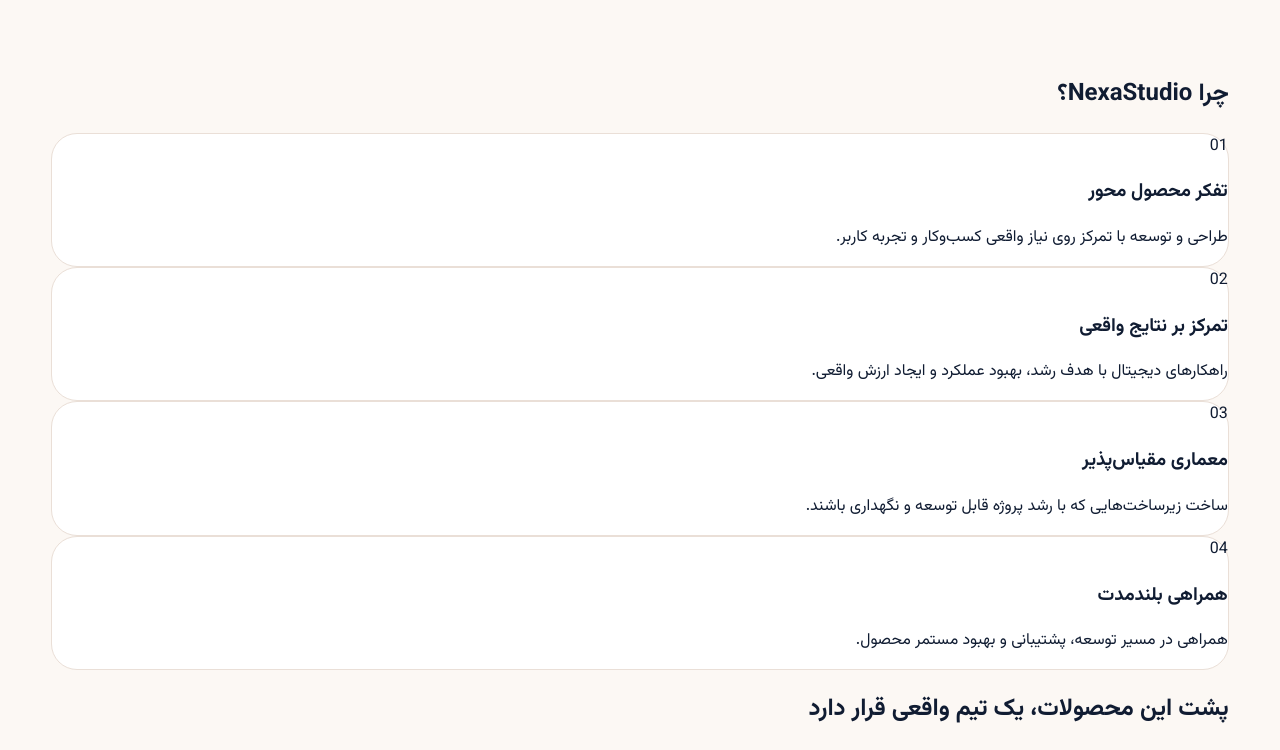
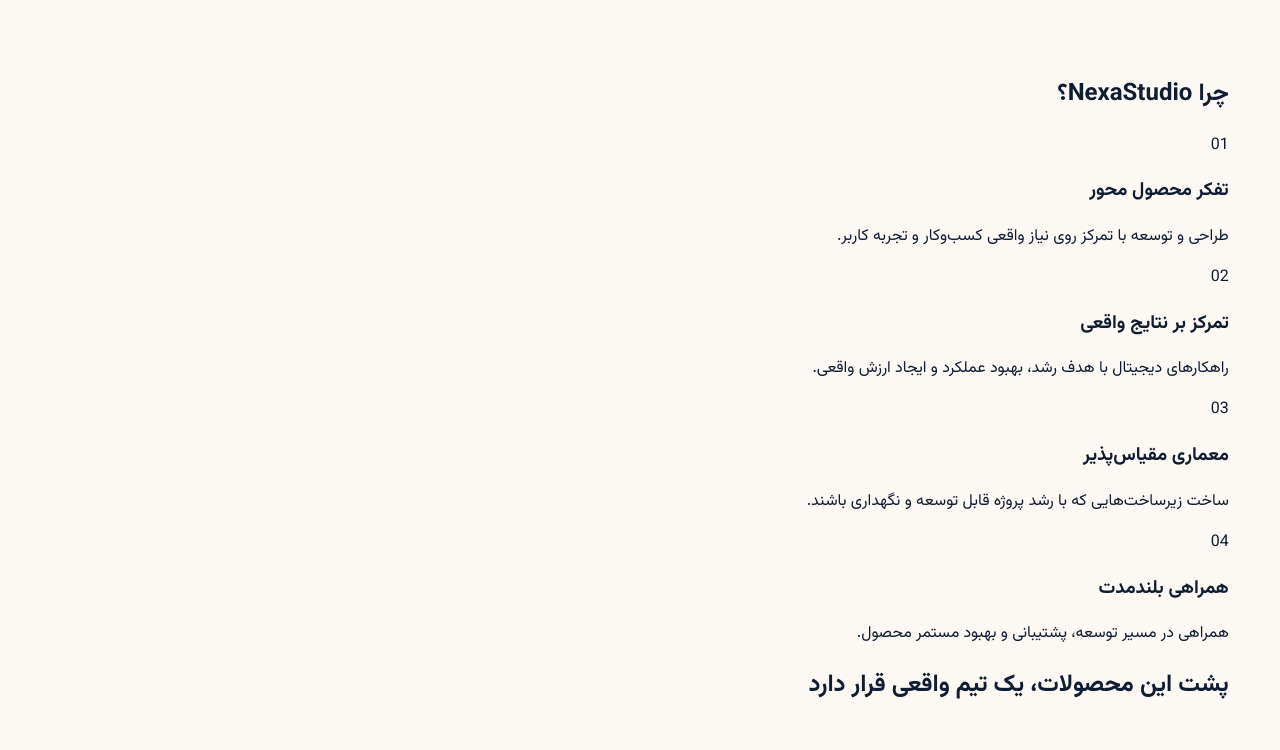
Before and after one commit to zohreksh/smartpilot, a Nuxt app: page / in a window 1280 px wide. Shown: the part 1420-2170 px from the top of the page. Built offline with nearby package versions, Linux system fonts and the light colour scheme.

Commit message:
Style floating services cards overlapping hero

```diff
--- a/assets/css/main.css
+++ b/assets/css/main.css
@@ -2,7 +2,7 @@
 :root{--bg:#fcf8f4;--surface:#fff;--text:#101c32;--muted:#697386;--accent:#b86b35;--line:#eadfd7;--shadow:0 18px 55px rgba(16,28,50,.08)}
 *{box-sizing:border-box}html{scroll-behavior:smooth}body{margin:0;direction:rtl;font-family:Vazirmatn,sans-serif;background:var(--bg);color:var(--text)}a{text-decoration:none;color:inherit}.container{width:min(1240px,92%);margin:auto}.landing-page{overflow:hidden}
 .site-header{position:sticky;top:0;z-index:50;background:rgba(252,248,244,.96);backdrop-filter:blur(14px);padding:14px 0;border-bottom:1px solid rgba(234,223,215,.7)}
-.header-inner{display:flex;align-items:center;justify-content:space-between;gap:32px}.brand-mark{display:flex;align-items:center;gap:10px}.brand-icon{width:34px;height:34px;background:linear-gradient(135deg,#101c32 50%,#b86b35 50%);display:block;clip-path:polygon(0 0,100% 0,100% 100%)}.brand-copy strong{display:block;font-size:24px;line-height:1;font-weight:800}.brand-copy small{display:block;color:#b86b35;font-size:11px}.header-nav{display:flex;align-items:center;gap:34px;font-weight:600;color:#243044}.header-nav a.active{color:#b86b35}.header-button{background:linear-gradient(135deg,#c17a42,#9b542d);color:#fff;padding:13px 28px;border-radius:999px;font-weight:700;white-space:nowrap}
+.header-inner{display:flex;align-items:center;justify-content:space-between;gap:32px}.brand-mark{display:flex;align-items:center;gap:10px}.header-nav{display:flex;align-items:center;gap:34px;font-weight:600}.header-button{background:linear-gradient(135deg,#c17a42,#9b542d);color:#fff;padding:13px 28px;border-radius:999px;font-weight:700}
 .hero-section{padding:0}.hero-image-only{display:block;width:100%;height:auto;max-height:650px;object-fit:cover}
-.project-card,.service-card,.why-card,.team-member{background:#fff;border:1px solid var(--line);border-radius:26px}
-@media(max-width:900px){.header-inner{flex-direction:column}.header-nav{flex-wrap:wrap;justify-content:center;gap:16px}.hero-image-only{min-height:260px;object-fit:cover}}
+.floating-services{position:relative;z-index:10;margin-top:-95px;padding-bottom:40px}.floating-services-grid{display:grid;grid-template-columns:repeat(3,1fr);gap:24px}.floating-service-card{background:#fff;border:1px solid var(--line);border-radius:28px;padding:32px;text-align:right;box-shadow:var(--shadow);min-height:220px}.service-icon{width:52px;height:52px;border-radius:16px;background:#f7eadf;color:#b86b35;display:flex;align-items:center;justify-content:center;font-size:26px;margin-bottom:20px}.floating-service-card h3{font-size:24px;margin:0 0 12px}.floating-service-card p{color:var(--muted);line-height:2;margin:0}
+@media(max-width:900px){.header-nav{flex-wrap:wrap;gap:16px}.floating-services{margin-top:-40px}.floating-services-grid{grid-template-columns:1fr}.hero-image-only{min-height:260px;object-fit:cover}}
```
